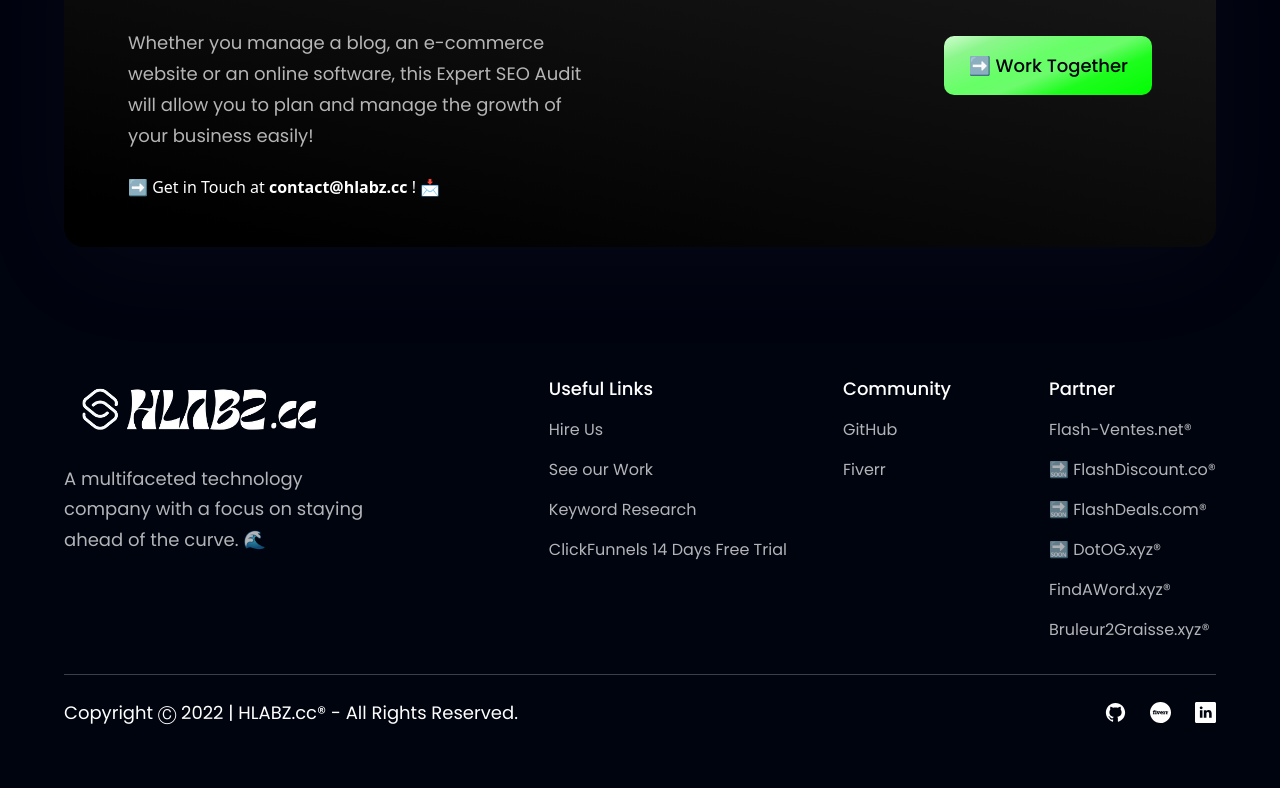
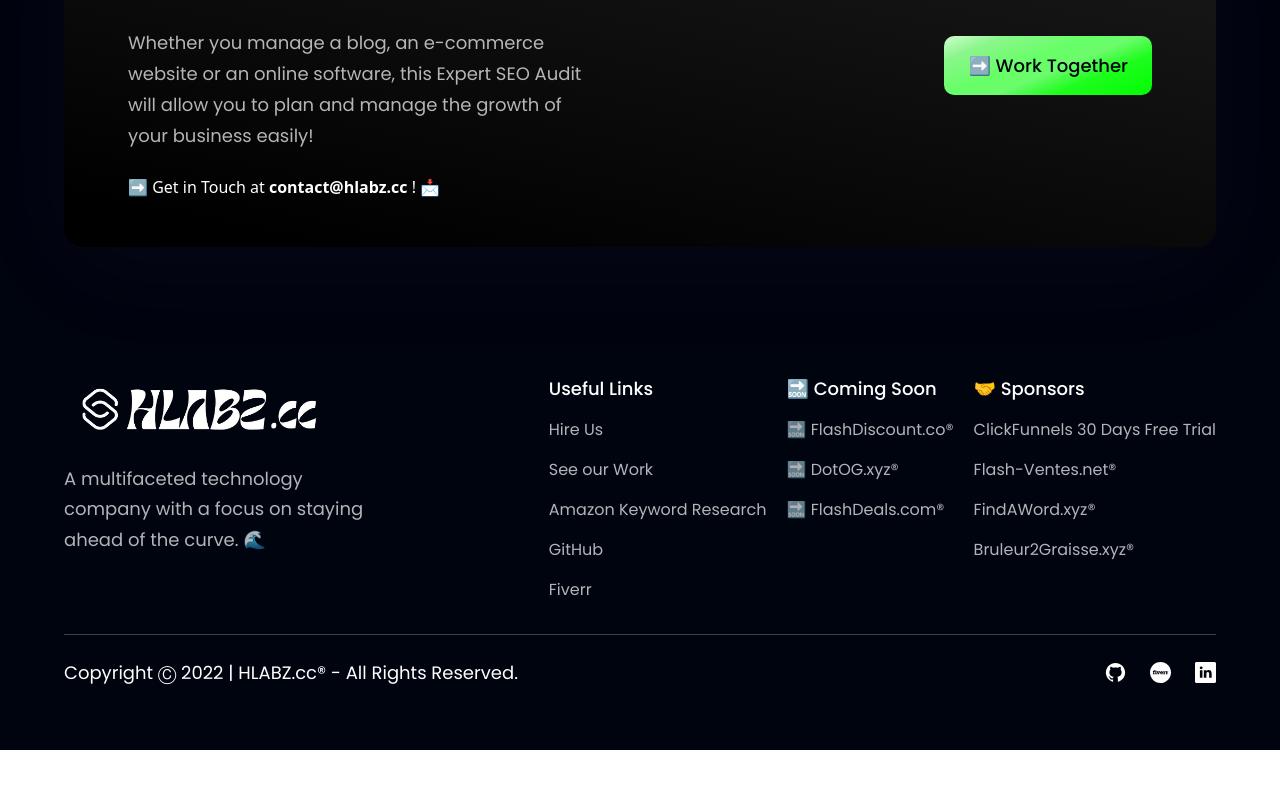
Before and after one commit to HLABZcc/HLABZ.cc, a React (Vite) app: page / in a window 1280 px wide. Shown: the part 3331-4119 px from the top of the page. After the commit the page ends 4081 px from the top, so only its background shows below. Built offline with nearby package versions, Linux system fonts and the light colour scheme.

Commit message:
Update index.js

```diff
--- a/src/constants/index.js
+++ b/src/constants/index.js
@@ -98,20 +98,10 @@ export const footerLinks = [
         url: "https://github.com/HLABZcc",
       },
       {
-        name: "Keyword Research",
+        name: "Amazon Keyword Research",
         link: "https://www.fiverr.com/hlabzconsult/do-long-tail-keyword-research-for-any-seo-niche",
         url: "https://www.fiverr.com/hlabzconsult/do-long-tail-keyword-research-for-any-seo-niche",
       },
-      {
-        name: "ClickFunnels 14 Days Free Trial",
-        link: "https://www.yourfirstfunnel.com?cf_affiliate_id=3956973&affiliate_id=3956973",
-        url: "https://www.yourfirstfunnel.com?cf_affiliate_id=3956973&affiliate_id=3956973",
-      },
-    ],
-  },
-  {
-    title: "Community",
-    links: [
       {
         name: "GitHub",
         link: "https://github.com/HLABZcc",
@@ -125,27 +115,37 @@ export const footerLinks = [
     ],
   },
   {
-    title: "Partner",
+    title: "🔜 Coming Soon",
     links: [
-      {
-        name: "Flash-Ventes.net®",
-        link: "https://flash-ventes.net/",
-        url: "https://flash-ventes.net/",
-      },
       {
         name: "🔜 FlashDiscount.co®",
         link: "https://flashdiscount.co/",
         url: "https://flashdiscount.co/",
       },
       {
+        name: "🔜 DotOG.xyz®",
+        link: "https://dotog.xyz/",
+        url: "https://dotog.xyz/",
+      },
+      {
         name: "🔜 FlashDeals.com®",
         link: "https://flashdeals.com/",
         url: "https://flashdeals.com/",
       },
+    ],
+  },
+  {
+    title: "🤝 Sponsors",
+    links: [
       {
-        name: "🔜 DotOG.xyz®",
-        link: "https://dotog.xyz/",
-        url: "https://dotog.xyz/",
+        name: "ClickFunnels 30 Days Free Trial",
+        link: "https://www.yourfirstfunnel.com?cf_affiliate_id=3956973&affiliate_id=3956973",
+        url: "https://www.yourfirstfunnel.com?cf_affiliate_id=3956973&affiliate_id=3956973",
+      },
+      {
+        name: "Flash-Ventes.net®",
+        link: "https://flash-ventes.net/",
+        url: "https://flash-ventes.net/",
       },
       {
         name: "FindAWord.xyz®",
```
